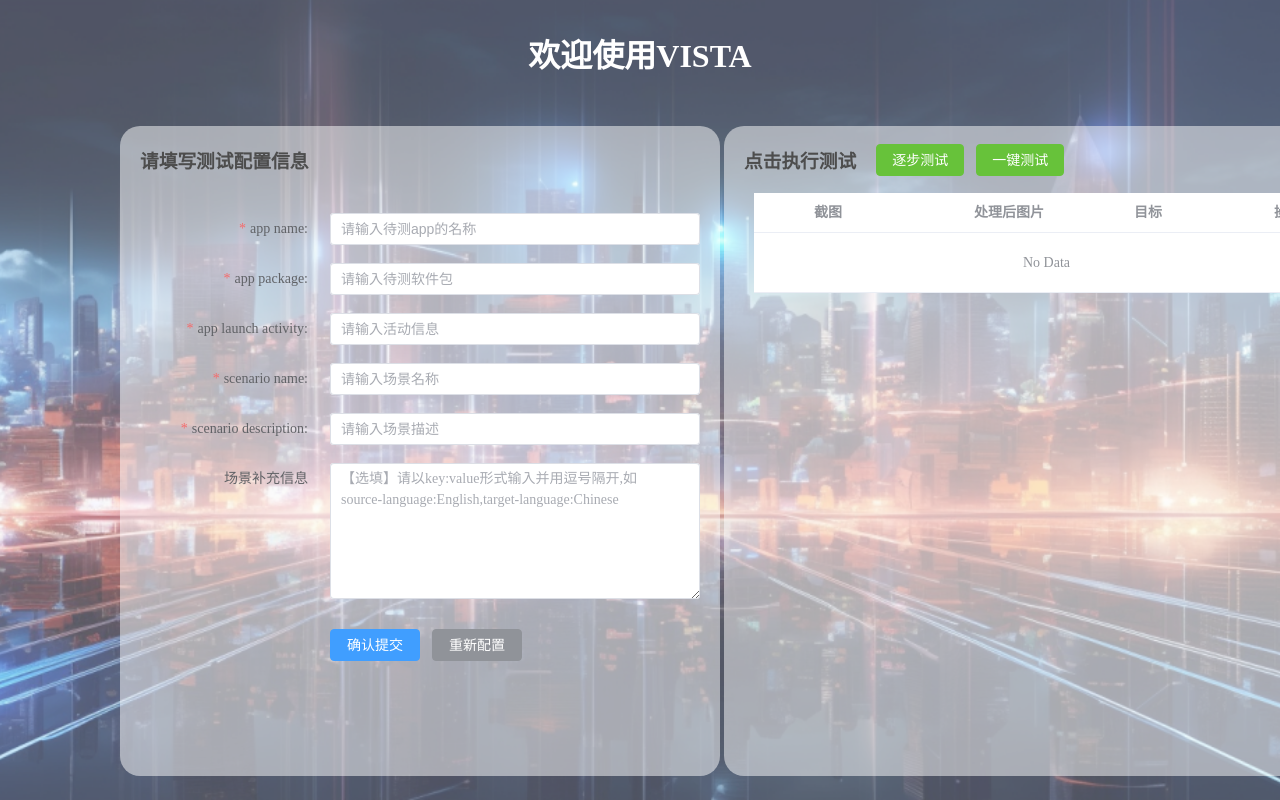
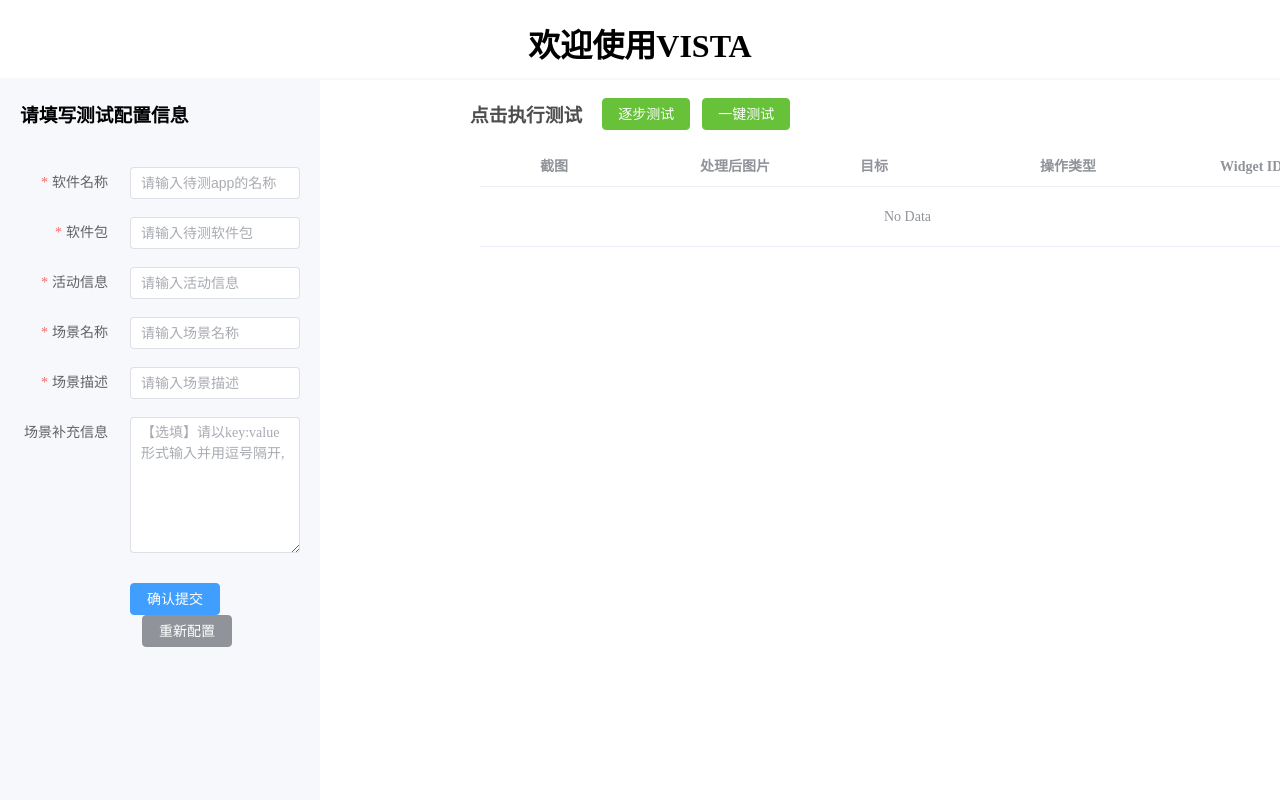
Before and after one commit to Xuzhanghan/VISTA_Web, a Vue app: page / in a window 1280 px wide. Built offline with nearby package versions, Linux system fonts and the light colour scheme.

Commit message:
fix: 页面美化

```diff
--- a/src/views/HomeView.vue
+++ b/src/views/HomeView.vue
@@ -12,24 +12,24 @@
         <div class="config-form">
           <h3>请填写测试配置信息</h3>
           <div>
-            <el-form :model="configInfo" label-width="180px" class="config-info">
-              <el-form-item required="required" label="app name:">
-                <el-input v-model="configInfo.app_name" placeholder="请输入待测app的名称" clearable/>
+            <el-form :model="configInfo" label-width="100px" class="config-info">
+              <el-form-item required="required" label="软件名称">
+                <el-input v-model="configInfo.app_name" style="width: 200px" placeholder="请输入待测app的名称" clearable/>
               </el-form-item>
-              <el-form-item required="required" label="app package:">
-                <el-input v-model="configInfo.app_package" placeholder="请输入待测软件包" clearable/>
+              <el-form-item required="required" label="软件包">
+                <el-input v-model="configInfo.app_package" style="width: 200px" placeholder="请输入待测软件包" clearable/>
               </el-form-item>
-              <el-form-item required="required" label="app launch activity:">
-                <el-input v-model="configInfo.app_launch_activity" placeholder="请输入活动信息" clearable/>
+              <el-form-item required="required" label="活动信息">
+                <el-input v-model="configInfo.app_launch_activity" style="width: 200px" placeholder="请输入活动信息" clearable/>
               </el-form-item>
-              <el-form-item required="required" label="scenario name:">
-                <el-input v-model="configInfo.scenario_name" placeholder="请输入场景名称" clearable/>
+              <el-form-item required="required" label="场景名称">
+                <el-input v-model="configInfo.scenario_name" style="width: 200px" placeholder="请输入场景名称" clearable/>
               </el-form-item>
-              <el-form-item required="required" label="scenario description:">
-                <el-input v-model="configInfo.scenario_description" placeholder="请输入场景描述" clearable/>
+              <el-form-item required="required" label="场景描述">
+                <el-input v-model="configInfo.scenario_description" style="width: 200px" placeholder="请输入场景描述" clearable/>
               </el-form-item>
               <el-form-item label="场景补充信息">
-                <el-input clearable type="textarea" :autosize="{ minRows:6, maxRows: 7 }" v-model="scenario_extra_info" placeholder="【选填】请以key:value形式输入并用逗号隔开,如         source-language:English,target-language:Chinese"/>
+                <el-input clearable type="textarea" style="width: 200px" :autosize="{ minRows:6, maxRows: 7 }" v-model="scenario_extra_info" placeholder="【选填】请以key:value形式输入并用逗号隔开,"/>
               </el-form-item>
               <el-form-item class="config-button">
                 <el-button style="width: 90px" type="primary" @click="onSubmitConfig">确认提交</el-button>
@@ -49,7 +49,7 @@
               <el-button class="test-button" type="success" @click="autoTest">一键测试</el-button>
             </div>
           </div>
-          <el-table class="test-data-table" :data="testData" style="width: 90%" max-height="530px">
+          <el-table class="test-data-table" :data="testData" style="width: 90%" max-height="600px">
             <el-table-column fixed type="index"/>
             <el-table-column fixed :width="160" label="截图">
               <template #default="scope">
@@ -61,8 +61,8 @@
                 <el-image class="table-cover" :src="scope.row.screenshot_withbbox"/>
               </template>
             </el-table-column>
-            <el-table-column label="目标" :width="140" prop="next_actions.intent"></el-table-column>
-            <el-table-column label="操作类型" :width="140" prop="next_actions['action-type']"></el-table-column>
+            <el-table-column label="目标" :width="180" prop="next_actions.intent"></el-table-column>
+            <el-table-column label="操作类型" :width="180" prop="next_actions['action-type']"></el-table-column>
             <el-table-column label="Widget ID" :width="120" prop="next_actions['target-widget-id']"></el-table-column>
           </el-table>
         </div>
@@ -177,18 +177,18 @@
       type:'error',
       center:true
     })
-    // const newData = {
-    //   next_actions: {
-    //     "action-type": "touch",
-    //     intent: "copy translated text",
-    //     "target-widget-id": 19,
-    //   },
-    //   screenshot: "http://clyra-project.oss-cn-nanjing.aliyuncs.com/b.png",
-    //   screenshot_withbbox: "http://clyra-project.oss-cn-nanjing.aliyuncs.com/b.png"
-    // };
-    //
-    // // 向 tableData 中添加新数据
-    // testData.value.push(newData);
+    const newData = {
+      next_actions: {
+        "action-type": "touch",
+        intent: "copy translated text",
+        "target-widget-id": 19,
+      },
+      screenshot: "http://clyra-project.oss-cn-nanjing.aliyuncs.com/b.png",
+      screenshot_withbbox: "http://clyra-project.oss-cn-nanjing.aliyuncs.com/b.png"
+    };
+
+    // 向 tableData 中添加新数据
+    testData.value.push(newData);
   })
 }
 const status = ref(200);
@@ -245,46 +245,34 @@
 .r-container {
   width: 100%;
   height: 100vh;
-  background-image: url("@/assets/background.png");
-  background-size: cover; /* 背景图片覆盖整个区域 */
-  background-position: center; /* 居中对齐背景 */
-  background-repeat: no-repeat; /* 不重复背景 */
-}
-.overlay {
-  position: absolute; /* 绝对定位，覆盖整个背景 */
-  top: 0;
-  left: 0;
-  width: 100%;
-  height: 100%;
-  background-color: rgba(255, 255, 255, 0.3); /* 半透明遮罩，黑色，50%透明 */
-  z-index: 1; /* 确保遮罩层在背景图片上方 */
+
 }
 .header {
+  height: 10%;
   z-index: 3;
   text-align: center;
-  margin-bottom: 20px;
-  color: white;
-  padding: 30px;
+  padding-bottom: 5px;
+  padding-top: 20px;
+  border-bottom: 2px solid #F7F8FC; /* 添加横线 */
 }
 .main-content {
   display: flex;
   justify-content: space-between;
+  height: 90%;
 }
 .left-sidebar {
-  width: 45%;
+  width: 25%;
   z-index: 4;
+  background-color: #F7F8FC;
+  height: 100%;
 }
-.config-form{
-  width:600px;
-  height: 650px;
-  background-color: rgba(255, 255, 255, 0.5);
-  margin-left:120px;
-  border-radius: 20px;
-  z-index: 5;
+/* 全局调整字体大小 */
+.el-table td {
+  font-size: 16px; /* 你可以根据需要调整字体大小 */
 }
+
 .config-form h3{
   padding: 20px;
-  color: #4D4D4D;
 }
 .config-form .el-form-item {
   display: flex;
@@ -303,18 +291,13 @@
   margin-left: 10px;
 }
 .right-sidebar {
-  width: 45%;
-  padding-left: 20px;
+  width: 80%;
+  padding-left: 130px;
   z-index: 4;
   justify-content: center;
 }
 .test-steps{
-  width:650px;
-  height: 650px;
-  background-color: rgba(255, 255, 255, 0.5);
-  margin-right: 90px;
-  border-radius: 20px;
-  z-index: 5;
+  width: 950px;
 }
 .test-steps h3{
   padding: 20px;
```
